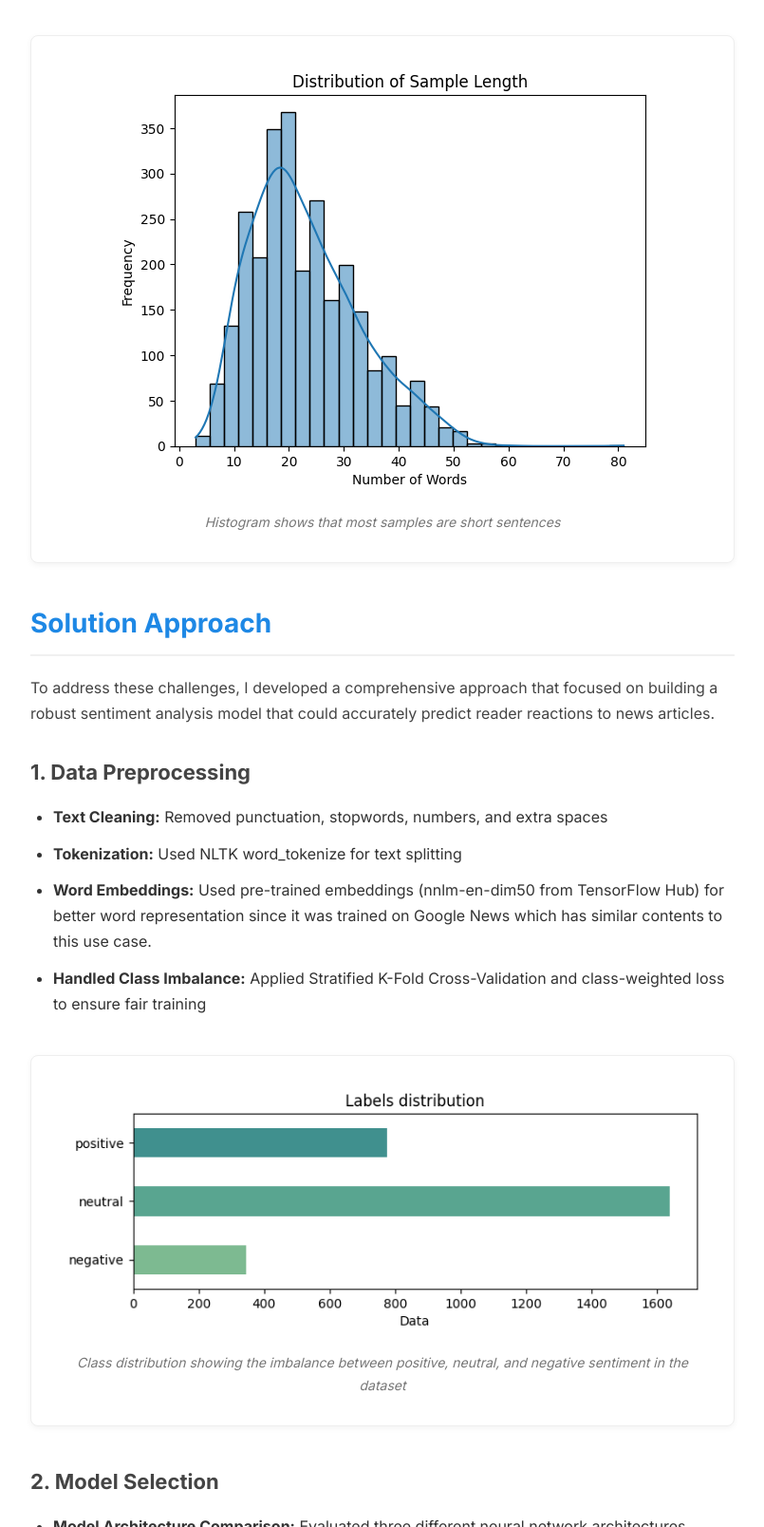
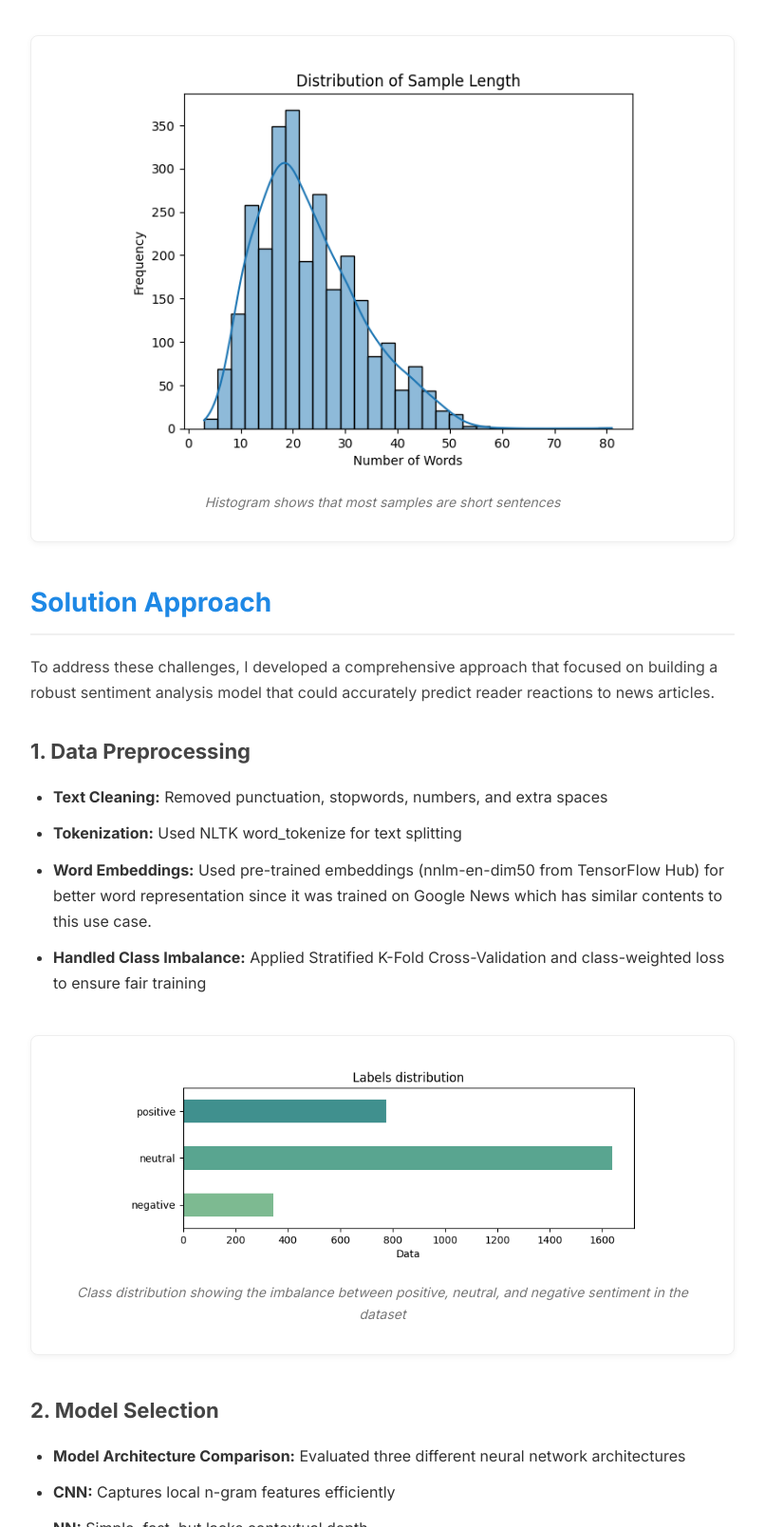
Before and after one commit to sphoom/portfolio, a plain HTML site: page projects/senti.html in a window 1280 px wide. Shown: the part 1792-3400 px from the top of the page at 95% size, without its empty margins (58-863 px from the left). Drawn offline with Linux system fonts and the light colour scheme.

Commit message:
Update senti.html

```diff
--- a/projects/senti.html
+++ b/projects/senti.html
@@ -574,7 +574,7 @@
           </ul>
 
           <div class="chart-container">
-            <img src="../projects/image/senti_hist.png" alt="Distribution of sentiment classes in the dataset">
+            <img src="../projects/image/senti_hist.png" alt="Distribution of sentiment classes in the dataset" style= "width: 80%; max-height: auto; object-fit: contain;" >
             <p>Histogram shows that most samples are short sentences</p>
           </div>
 
@@ -592,7 +592,7 @@
           </ul>
 
           <div class="chart-container">
-            <img src="../projects/image/senti_balance_bar.png" alt="Class balance visualization">
+            <img src="../projects/image/senti_balance_bar.png" alt="Class balance visualization" style="width: 80%; max-height: auto; object-fit: contain;">
             <p>Class distribution showing the imbalance between positive, neutral, and negative sentiment in the dataset</p>
           </div>
 
```
